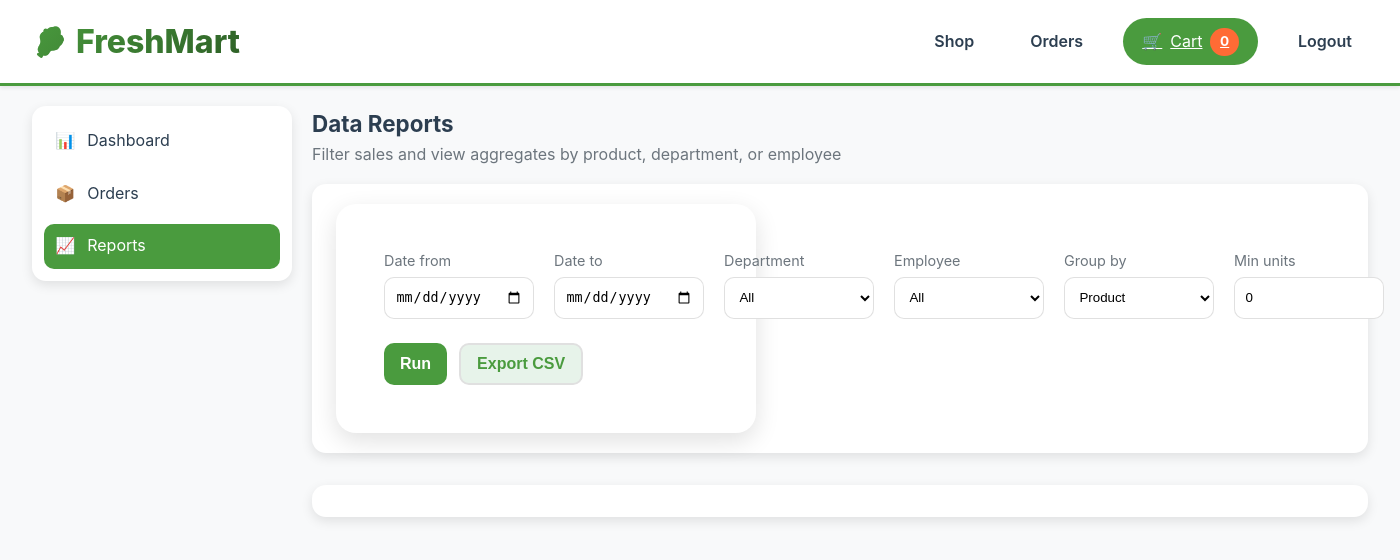
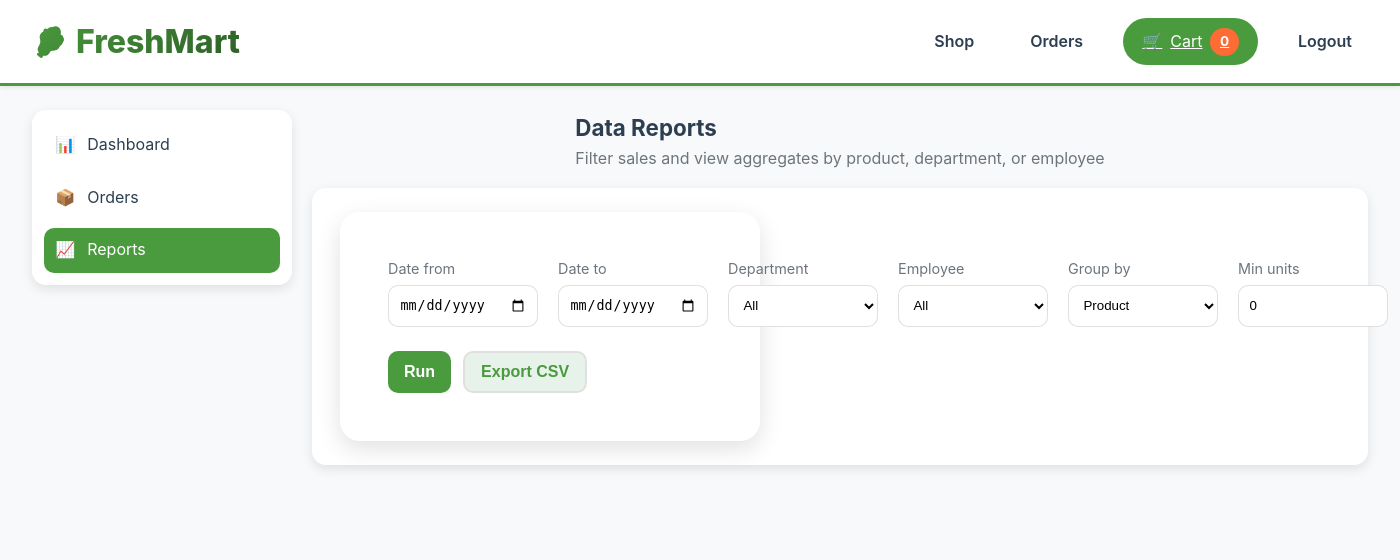
Before and after one commit to Git-cpu17/Point_Of_Sales-system-, a Flask app: page /reports in a window 1400 px wide. Shown: the top 560 px of the page. Run offline with Flask 3, Linux system fonts and the light colour scheme; the visitor is signed in with stand-in values (Sample User, id 1); data that the repository does not hold is empty; parts of the project's set-up code (start-up, migrations or seed data) failed here and were passed over.

Commit message:
Update style.css

```diff
--- a/static/css/style.css
+++ b/static/css/style.css
@@ -844,7 +844,7 @@ form a:hover {
 .reports-content{display:grid;gap:1rem}
 .reports-header h1{margin:0;font-size:1.4rem;font-weight:700}
 .reports-header p{margin:0;color:var(--text-light,#6b7280)}
-.reports-card{padding:1.25rem 1.5rem}
+.reports-card{padding:1.5rem 1.75rem;max-width:1100px;margin-inline:auto}
 .reports-form{display:grid;grid-template-columns:repeat(3,minmax(180px,1fr));column-gap:1.25rem;row-gap:1rem;align-items:end}
 .reports-form .field{display:block}
 .reports-form label{display:block;margin-bottom:.45rem;font-size:.9rem;line-height:1.25;color:var(--text-light,#6b7280)}
@@ -853,10 +853,15 @@ form a:hover {
 .btn{display:inline-flex;align-items:center;justify-content:center;height:42px;padding:0 1rem;border-radius:10px;border:none;cursor:pointer;font-weight:600}
 .btn.primary{background:var(--primary-green,#1ea446);color:#fff}
 .btn.secondary{background:#e7f3ea;color:var(--primary-green,#1ea446)}
-.results-card{margin-top:1rem;overflow:hidden}
+.results-card{margin-top:1.25rem;overflow:hidden;max-width:1100px;margin-left:auto;margin-right:auto}
 .results-card table{width:100%;border-collapse:collapse}
 .results-card thead th{background:#f7faf7;color:var(--text-dark,#111);text-align:left;padding:.75rem .8rem;font-weight:700;border-bottom:1px solid rgba(0,0,0,.06)}
 .results-card tbody td{padding:.7rem .8rem;border-bottom:1px solid rgba(0,0,0,.06)}
+.reports-content{background:transparent;box-shadow:none}
+.reports-header{max-width:1100px;margin-inline:auto}
+#reportResults:empty{display:none}
+.reports-content>.card{width:100%}
+.reports-page{padding-block:1.5rem 2.5rem}
 @media(min-width:1100px){.reports-form{grid-template-columns:repeat(6,minmax(150px,1fr))}}
 @media(max-width:980px){.reports-layout{grid-template-columns:1fr}.reports-sidebar{order:2}.reports-content{order:1}.reports-form{grid-template-columns:repeat(2,minmax(180px,1fr))}.reports-form .actions{grid-column:1/-1}}
 @media(max-width:560px){.reports-form{grid-template-columns:1fr}.reports-form .actions{grid-column:1/-1}}
```
